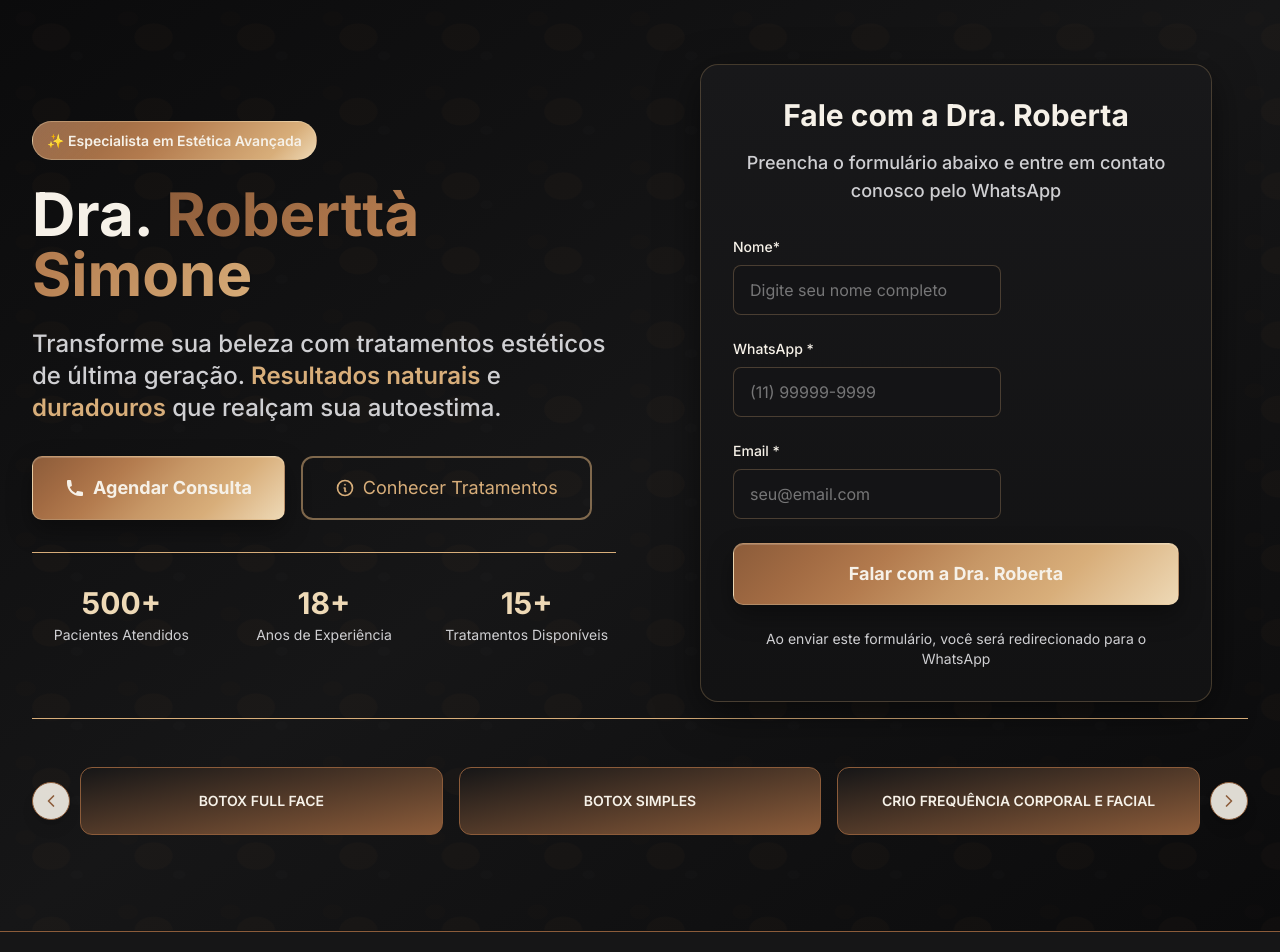
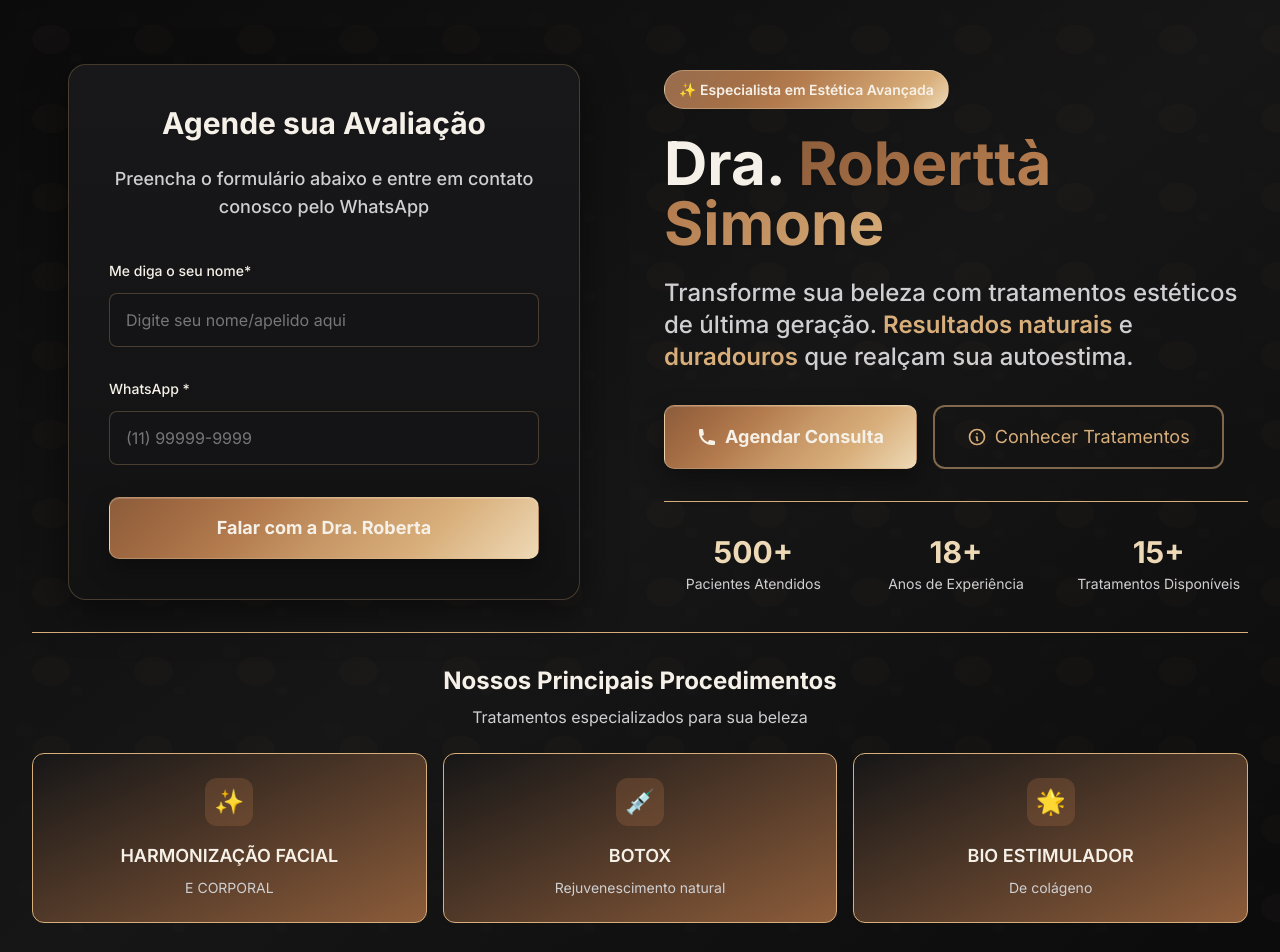
Before and after one commit to OtavioNeto306/roberta_pagina_de_captura, a React (Vite) app: page / in a window 1280 px wide. Shown: the top 952 px of the page. Built offline with nearby package versions, Linux system fonts and the light colour scheme.

Commit message:
Alterações no desing em geral

```diff
--- a/src/components/ContactForm/ContactForm.tsx
+++ b/src/components/ContactForm/ContactForm.tsx
@@ -47,7 +47,7 @@ export const ContactForm: React.FC<ContactFormProps> = ({ className = '' }) => {
         setTimeout(() => {
           const whatsappNumber = import.meta.env.VITE_WHATSAPP_NUMBER || '557135995423';
           const whatsappMessage = import.meta.env.VITE_WHATSAPP_MESSAGE ||
-            `Olá Dra. Roberta! Meu nome é ${data.fullName} e gostaria de agendar uma avaliação. Meu WhatsApp: ${data.whatsapp} | Email: ${data.email}`;
+            `Olá Dra. Roberta! Meu nome é ${data.fullName} e gostaria de agendar uma avaliação. Meu WhatsApp: ${data.whatsapp}`;
 
           const whatsappURL = generateWhatsAppURL(whatsappNumber, whatsappMessage);
           window.open(whatsappURL, '_blank');
@@ -74,21 +74,21 @@ export const ContactForm: React.FC<ContactFormProps> = ({ className = '' }) => {
   };
 
   return (
-    <div className={`form-card p-8 ${className}`}>
-      <div className="text-center mb-8">
-        <h2 className="text-3xl font-bold text-luxury mb-4 drop-shadow-sm">
-          Fale com a Dra. Roberta
+    <div className={`form-card p-10 ${className}`}>
+      <div className="text-center mb-10">
+        <h2 className="text-3xl font-bold text-luxury mb-6 drop-shadow-sm">
+          Agende sua Avaliação
         </h2>
         <p className="text-muted text-lg font-medium">
           Preencha o formulário abaixo e entre em contato conosco pelo WhatsApp
         </p>
       </div>
 
-      <form onSubmit={handleSubmit(onSubmit)} className="space-y-6">
+      <form onSubmit={handleSubmit(onSubmit)} className="space-y-8">
         {/* Nome Completo */}
         <div>
-          <label htmlFor="fullName" className="block text-sm font-medium text-luxury mb-2">
-            Nome*
+          <label htmlFor="fullName" className="block text-sm font-medium text-luxury mb-3">
+            Me diga o seu nome*
           </label>
           <input
             {...register('fullName')}
@@ -97,7 +97,7 @@ export const ContactForm: React.FC<ContactFormProps> = ({ className = '' }) => {
             className={`input ${
               errors.fullName ? 'border-red-500 focus:ring-red-500 focus:border-red-500' : ''
             }`}
-            placeholder="Digite seu nome completo"
+            placeholder="Digite seu nome/apelido aqui"
           />
           {errors.fullName && (
             <p className="mt-1 text-sm text-red-600">{errors.fullName.message}</p>
@@ -106,7 +106,7 @@ export const ContactForm: React.FC<ContactFormProps> = ({ className = '' }) => {
 
         {/* WhatsApp */}
         <div>
-          <label htmlFor="whatsapp" className="block text-sm font-medium text-luxury mb-2">
+          <label htmlFor="whatsapp" className="block text-sm font-medium text-luxury mb-3">
             WhatsApp *
           </label>
           <input
@@ -130,24 +130,7 @@ export const ContactForm: React.FC<ContactFormProps> = ({ className = '' }) => {
           )}
         </div>
 
-        {/* Email */}
-        <div>
-          <label htmlFor="email" className="block text-sm font-medium text-luxury mb-2">
-            Email *
-          </label>
-          <input
-            {...register('email')}
-            type="email"
-            id="email"
-            className={`input ${
-              errors.email ? 'border-red-500 focus:ring-red-500 focus:border-red-500' : ''
-            }`}
-            placeholder="seu@email.com"
-          />
-          {errors.email && (
-            <p className="mt-1 text-sm text-red-600">{errors.email.message}</p>
-          )}
-        </div>
+
 
         {/* Status Message */}
         {submitStatus.type && (
@@ -181,11 +164,7 @@ export const ContactForm: React.FC<ContactFormProps> = ({ className = '' }) => {
         </button>
       </form>
 
-      <div className="mt-6 text-center">
-        <p className="text-sm text-muted">
-          Ao enviar este formulário, você será redirecionado para o WhatsApp
-        </p>
-      </div>
+
     </div>
   );
 };
--- a/src/components/Hero/Hero.tsx
+++ b/src/components/Hero/Hero.tsx
@@ -1,6 +1,5 @@
 import React from 'react';
 import { ContactForm } from '../ContactForm/ContactForm';
-import { ServicesSlider } from '../ServicesSlider';
 
 interface HeroProps {
   className?: string;
@@ -39,9 +38,26 @@ export const Hero: React.FC<HeroProps> = ({ className = '' }) => {
       </div>
 
       <div className="relative z-10 container-max section-padding">
+        {/* Header Mobile - Aparece apenas no mobile acima do formulário */}
+        <div className="lg:hidden text-center mb-8">
+          <div className="mb-4">
+            <span className="badge">
+              ✨ Especialista em Estética Avançada
+            </span>
+          </div>
+          <h1 className="text-3xl md:text-4xl font-bold text-offwhite mb-4 leading-tight">
+            Dra. <span className="text-bronze-gradient drop-shadow-sm">Roberttà Simone</span>
+          </h1>
+        </div>
+
         <div className="grid lg:grid-cols-2 gap-12 items-center">
-          {/* Content */}
-          <div className="text-center lg:text-left">
+          {/* Contact Form - Primeira coisa visível */}
+          <div className="relative order-1 lg:order-1" id="contact-form">
+            <ContactForm className="max-w-lg mx-auto" />
+          </div>
+
+          {/* Content - Oculto no mobile */}
+          <div className="hidden lg:block text-center lg:text-left order-2 lg:order-2">
             <div className="mb-6">
               <span className="badge">
                 ✨ Especialista em Estética Avançada
@@ -96,16 +112,40 @@ export const Hero: React.FC<HeroProps> = ({ className = '' }) => {
               </div>
             </div>
           </div>
-
-          {/* Contact Form */}
-          <div className="relative" id="contact-form">
-            <ContactForm className="max-w-lg mx-auto" />
-          </div>
         </div>
 
-        {/* Services Slider */}
-        <div className="mt-4 pt-4 border-t border-bronze-300">
-          <ServicesSlider />
+        {/* Featured Services - Oculto no mobile */}
+        <div className="hidden lg:block mt-8 pt-8 border-t border-bronze-300">
+          <div className="text-center mb-6">
+            <h3 className="text-2xl font-bold text-luxury mb-2">Nossos Principais Procedimentos</h3>
+            <p className="text-muted">Tratamentos especializados para sua beleza</p>
+          </div>
+
+          <div className="grid grid-cols-1 md:grid-cols-3 gap-4">
+            <div className="bg-gradient-to-br from-bg-800 to-bronze-700 rounded-xl p-6 text-center transform transition-all duration-300 hover:scale-105 hover:shadow-lg border border-bronze-300">
+              <div className="w-12 h-12 bg-bronze-600 bg-opacity-30 rounded-xl flex items-center justify-center mb-4 mx-auto">
+                <span className="text-2xl">✨</span>
+              </div>
+              <h4 className="text-lg font-semibold text-luxury mb-2">HARMONIZAÇÃO FACIAL</h4>
+              <p className="text-sm text-muted">E CORPORAL</p>
+            </div>
+
+            <div className="bg-gradient-to-br from-bg-800 to-bronze-700 rounded-xl p-6 text-center transform transition-all duration-300 hover:scale-105 hover:shadow-lg border border-bronze-300">
+              <div className="w-12 h-12 bg-bronze-600 bg-opacity-30 rounded-xl flex items-center justify-center mb-4 mx-auto">
+                <span className="text-2xl">💉</span>
+              </div>
+              <h4 className="text-lg font-semibold text-luxury mb-2">BOTOX</h4>
+              <p className="text-sm text-muted">Rejuvenescimento natural</p>
+            </div>
+
+            <div className="bg-gradient-to-br from-bg-800 to-bronze-700 rounded-xl p-6 text-center transform transition-all duration-300 hover:scale-105 hover:shadow-lg border border-bronze-300">
+              <div className="w-12 h-12 bg-bronze-600 bg-opacity-30 rounded-xl flex items-center justify-center mb-4 mx-auto">
+                <span className="text-2xl">🌟</span>
+              </div>
+              <h4 className="text-lg font-semibold text-luxury mb-2">BIO ESTIMULADOR</h4>
+              <p className="text-sm text-muted">De colágeno</p>
+            </div>
+          </div>
         </div>
       </div>
     </section>
--- a/src/components/Services/Services.tsx
+++ b/src/components/Services/Services.tsx
@@ -71,22 +71,35 @@ const ServiceCard: React.FC<ServiceProps> = ({
 export const Services: React.FC<ServicesProps> = ({ className = '' }) => {
   const services: ServiceProps[] = [
     {
-      icon: '💉',
-      title: 'Harmonização Facial',
-      description: 'Técnicas avançadas para realçar a beleza natural do rosto, proporcionando equilíbrio e harmonia às suas características.',
+      icon: '✨',
+      title: 'Harmonização Facial e Corporal',
+      description: 'Técnicas avançadas para realçar a beleza natural do rosto e corpo, proporcionando equilíbrio e harmonia às suas características.',
       benefits: [
         'Preenchimento de rugas e sulcos',
-        'Aumento de volume labial',
-        'Contorno facial definido',
-        'Resultados naturais e duradouros'
+        'Contorno facial e corporal definido',
+        'Resultados naturais e duradouros',
+        'Técnicas minimamente invasivas'
+      ],
+      duration: '60-90 min',
+      price: 'Consulte'
+    },
+    {
+      icon: '🌟',
+      title: 'Bio Estimulador de Colágeno',
+      description: 'Tratamento que estimula a produção natural de colágeno, promovendo rejuvenescimento gradual e duradouro da pele.',
+      benefits: [
+        'Estímulo natural do colágeno',
+        'Rejuvenescimento gradual',
+        'Melhora da firmeza da pele',
+        'Resultados progressivos'
       ],
       duration: '45-60 min',
-      price: 'R$ 800'
+      price: 'Consulte'
     },
     {
-      icon: '✨',
-      title: 'Toxina Botulínica',
-      description: 'Tratamento para suavizar rugas de expressão e prevenir o envelhecimento, mantendo a naturalidade dos movimentos faciais.',
+      icon: '💉',
+      title: 'Botox',
+      description: 'Aplicação de toxina botulínica para suavizar rugas de expressão e prevenir o envelhecimento, mantendo a naturalidade dos movimentos.',
       benefits: [
         'Redução de rugas dinâmicas',
         'Prevenção do envelhecimento',
@@ -94,59 +107,111 @@ export const Services: React.FC<ServicesProps> = ({ className = '' }) => {
         'Procedimento rápido e seguro'
       ],
       duration: '20-30 min',
-      price: 'R$ 600'
+      price: 'Consulte'
     },
     {
-      icon: '🌟',
-      title: 'Preenchimento Labial',
-      description: 'Aumento e definição dos lábios com ácido hialurônico, criando um contorno natural e volume adequado ao seu rosto.',
+      icon: '💎',
+      title: 'Preenchimento',
+      description: 'Preenchimento com ácido hialurônico para restaurar volume, definir contornos e suavizar rugas e sulcos.',
       benefits: [
-        'Volume natural dos lábios',
-        'Definição do contorno',
+        'Restauração de volume',
+        'Definição de contornos',
         'Hidratação profunda',
         'Resultado imediato'
       ],
       duration: '30-45 min',
-      price: 'R$ 700'
+      price: 'Consulte'
     },
     {
-      icon: '💎',
-      title: 'Skinbooster',
-      description: 'Hidratação profunda da pele com ácido hialurônico, melhorando a textura, elasticidade e luminosidade natural.',
+      icon: '🌸',
+      title: 'Estética Íntima',
+      description: 'Tratamentos especializados para rejuvenescimento e harmonização da região íntima feminina com técnicas avançadas.',
       benefits: [
-        'Hidratação intensa',
-        'Melhora da textura da pele',
-        'Aumento da elasticidade',
-        'Glow natural duradouro'
+        'Rejuvenescimento íntimo',
+        'Melhora da autoestima',
+        'Procedimentos seguros',
+        'Resultados naturais'
       ],
-      duration: '40-50 min',
-      price: 'R$ 900'
+      duration: '45-60 min',
+      price: 'Consulte'
     },
     {
       icon: '🎯',
-      title: 'Fios de PDO',
-      description: 'Lifting não cirúrgico com fios absorvíveis que promovem sustentação e estimulam a produção de colágeno.',
+      title: 'Microagulhamento',
+      description: 'Técnica que estimula a renovação celular através de microlesões controladas, melhorando a textura e qualidade da pele.',
       benefits: [
-        'Lifting facial sem cirurgia',
-        'Estímulo ao colágeno',
-        'Sustentação natural',
-        'Recuperação rápida'
+        'Renovação celular',
+        'Melhora da textura da pele',
+        'Redução de cicatrizes',
+        'Estímulo ao colágeno'
       ],
       duration: '60-90 min',
-      price: 'R$ 1.200'
+      price: 'Consulte'
     },
     {
-      icon: '🌸',
-      title: 'Bioestimuladores',
-      description: 'Tratamento que estimula a produção natural de colágeno, promovendo rejuvenescimento gradual e duradouro.',
+      icon: '🖤',
+      title: 'Black PEEL',
+      description: 'Peeling químico avançado para renovação profunda da pele, tratando manchas, cicatrizes e melhorando a textura.',
       benefits: [
-        'Estímulo natural do colágeno',
-        'Rejuvenescimento gradual',
-        'Resultados duradouros',
-        'Melhora da qualidade da pele'
+        'Renovação profunda da pele',
+        'Redução de manchas',
+        'Melhora de cicatrizes',
+        'Uniformização do tom'
       ],
       duration: '45-60 min',
-      price: 'R$ 1.000'
+      price: 'Consulte'
+    },
+    {
+      icon: '🧼',
+      title: 'Limpeza de Pele',
+      description: 'Limpeza profunda e profissional da pele, removendo impurezas e promovendo uma pele mais saudável e luminosa.',
+      benefits: [
+        'Remoção de impurezas',
+        'Desobstrução dos poros',
+        'Pele mais luminosa',
+        'Prevenção de acne'
+      ],
+      duration: '60-90 min',
+      price: 'Consulte'
+    },
+    {
+      icon: '🧬',
+      title: 'Proenzyme',
+      description: 'Tratamento enzimático avançado que promove a renovação celular e melhora a qualidade da pele de forma natural.',
+      benefits: [
+        'Renovação celular natural',
+        'Melhora da qualidade da pele',
+        'Tratamento suave',
+        'Resultados progressivos'
+      ],
+      duration: '45-60 min',
+      price: 'Consulte'
+    },
+    {
+      icon: '⚡',
+      title: 'Jato de Plasma',
+      description: 'Tecnologia avançada de plasma para rejuvenescimento da pele, tratamento de rugas e melhora da firmeza.',
+      benefits: [
+        'Rejuvenescimento da pele',
+        'Melhora da firmeza',
+        'Redução de rugas finas',
+        'Estímulo ao colágeno'
+      ],
+      duration: '30-45 min',
+      price: 'Consulte'
+    },
+    {
+      icon: '🔊',
+      title: 'Ultrassom Microfocado',
+      description: 'Tecnologia de ultrassom focado para lifting não cirúrgico, promovendo firmeza e rejuvenescimento da pele.',
+      benefits: [
+        'Lifting não cirúrgico',
+        'Firmeza da pele',
+        'Rejuvenescimento profundo',
+        'Sem tempo de recuperação'
+      ],
+      duration: '60-90 min',
+      price: 'Consulte'
     }
   ];
 
@@ -156,13 +221,13 @@ export const Services: React.FC<ServicesProps> = ({ className = '' }) => {
         {/* Header */}
         <div className="text-center mb-16">
           <span className="inline-block px-4 py-2 bg-luxury-dark-gray border border-luxury-sophisticated-brown text-luxury-bronze rounded-full text-sm font-medium mb-4">
-            Nossos Tratamentos
+            ✨ Conheça os procedimentos da nossa clínica ✨
           </span>
           <h2 className="text-4xl md:text-5xl font-bold text-luxury-cream mb-6">
-            Procedimentos Especializados
+            Nossos Procedimentos
           </h2>
           <p className="text-xl text-luxury-medium-gray max-w-3xl mx-auto leading-relaxed">
-            Oferecemos uma gama completa de tratamentos estéticos com as mais
+            Oferecemos uma gama completa de procedimentos estéticos com as mais
             avançadas técnicas e produtos de alta qualidade para realçar sua beleza natural.
           </p>
         </div>
--- a/src/styles/luxo-bronze.css
+++ b/src/styles/luxo-bronze.css
@@ -101,18 +101,27 @@ body {
   border: 1px solid rgba(216,174,122,.28);
   color: #EDEDED;
   border-radius: 8px;
-  padding: 12px 16px;
+  padding: 14px 16px;
+  font-size: 16px;
+  font-weight: 400;
+  width: 100%;
   transition: all .25s ease;
 }
 
 .input::placeholder {
   color: rgba(237,237,237,.45);
+  font-weight: 400;
 }
 
 .input:focus {
   outline: none;
   border-color: var(--bronze-300);
   box-shadow: 0 0 0 3px rgba(216,174,122,.15);
+  background: #161618;
+}
+
+.input:hover {
+  border-color: rgba(216,174,122,.35);
 }
 
 /* Badge/Título com bloco bronze */
--- a/src/types/index.ts
+++ b/src/types/index.ts
@@ -1,7 +1,6 @@
 interface ContactFormData {
   fullName: string;
   whatsapp: string;
-  email: string;
 }
 
 interface Service {
--- a/src/utils/validation.ts
+++ b/src/utils/validation.ts
@@ -13,12 +13,6 @@ export const contactFormSchema = z.object({
     .min(10, 'WhatsApp deve ter pelo menos 10 dígitos')
     .max(15, 'WhatsApp deve ter no máximo 15 dígitos')
     .regex(/^\(\d{2}\)\s\d{4,5}-\d{4}$/, 'Formato inválido. Use: (11) 99999-9999'),
-
-  email: z
-    .string()
-    .email('Email deve ter um formato válido')
-    .min(5, 'Email deve ter pelo menos 5 caracteres')
-    .max(100, 'Email deve ter no máximo 100 caracteres'),
 });
 
 // Tipo inferido do schema - importar de types/index.ts
```
